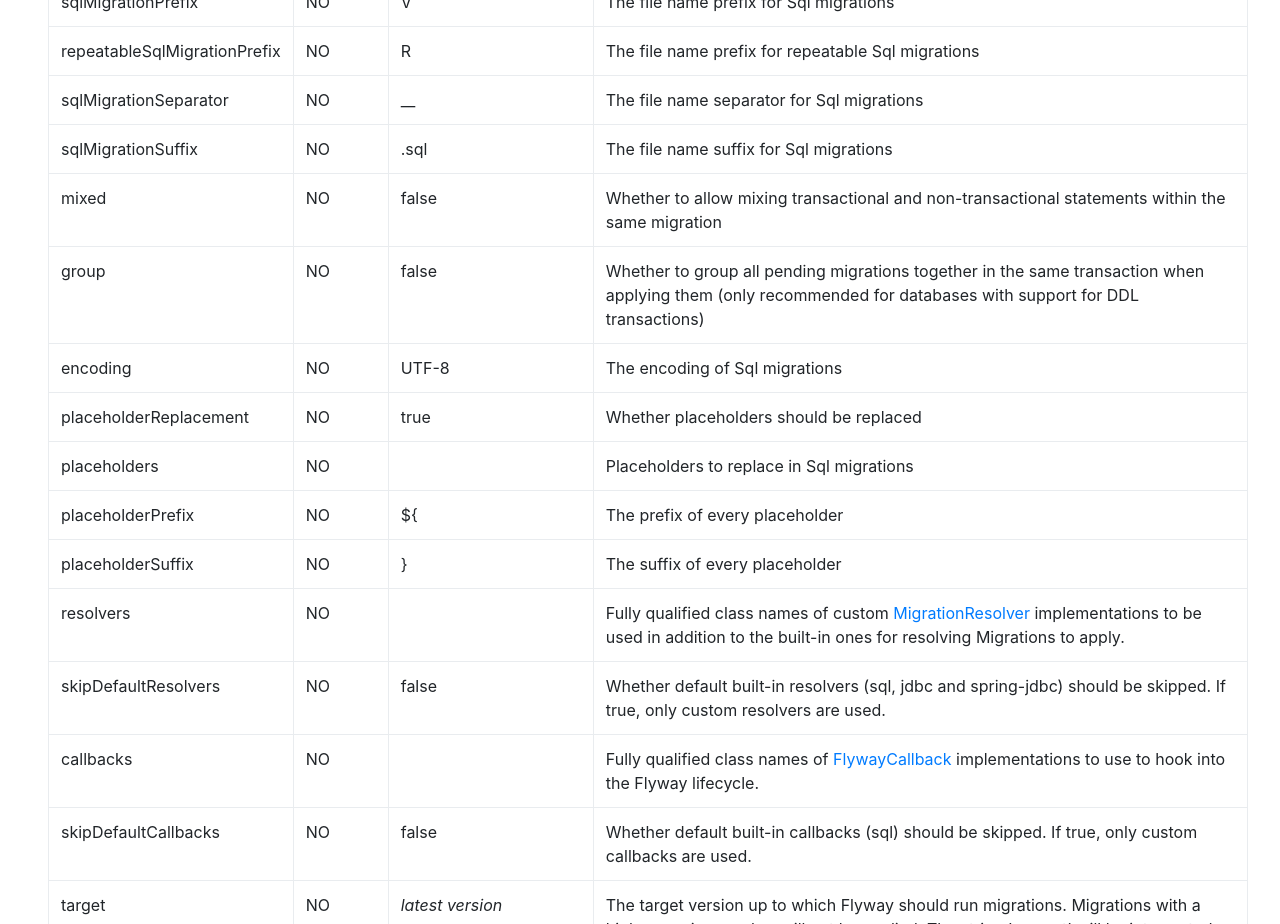
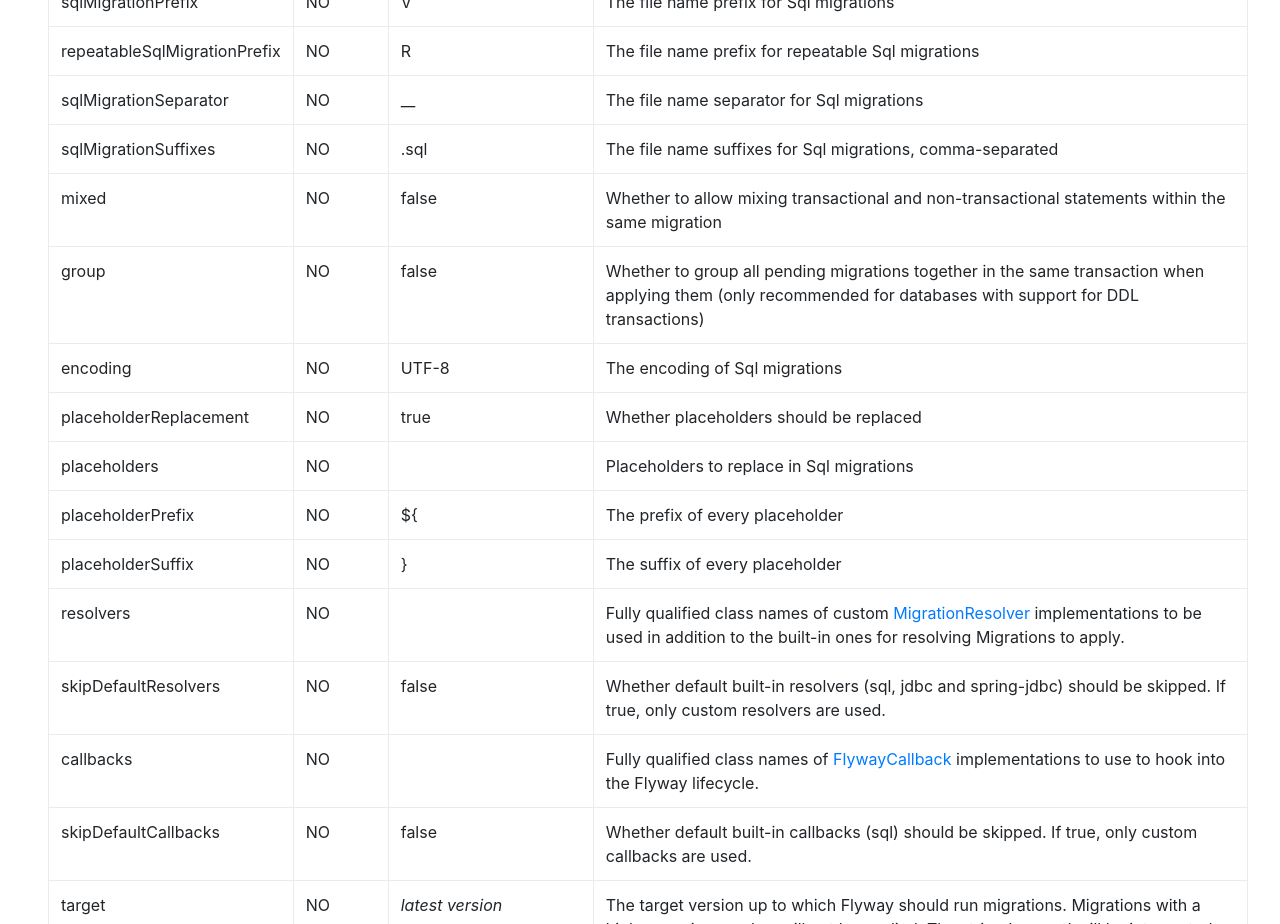
Before and after one commit to ttulka/flyway-ant-web, a plain HTML site: page migrate.html in a window 1280 px wide. Shown: the part 1440-2364 px from the top of the page. Drawn offline with Linux system fonts and the light colour scheme.

Commit message:
sqlMigrationSuffix -> sqlMigrationSuffixes

```diff
--- a/migrate.html
+++ b/migrate.html
@@ -119,10 +119,10 @@
         <td>The file name separator for Sql migrations</td>
     </tr>
     <tr>
-        <td>sqlMigrationSuffix</td>
+        <td>sqlMigrationSuffixes</td>
         <td>NO</td>
         <td>.sql</td>
-        <td>The file name suffix for Sql migrations</td>
+        <td>The file name suffixes for Sql migrations, comma-separated</td>
     </tr>
     <tr>
         <td>mixed</td>
@@ -326,7 +326,7 @@
 &lt;property name=&quot;flyway.sqlMigrationPrefix&quot; value=&quot;Migration-&quot;/&gt;
 &lt;property name=&quot;flyway.repeatableSqlMigrationPrefix&quot; value=&quot;RRR&quot;/&gt;
 &lt;property name=&quot;flyway.sqlMigrationSeparator&quot; value=&quot;__&quot;/&gt;
-&lt;property name=&quot;flyway.sqlMigrationSuffix&quot; value=&quot;-OK.sql&quot;/&gt;
+&lt;property name=&quot;flyway.sqlMigrationSuffixes&quot; value=&quot;-OK.sql&quot;/&gt;
 &lt;property name=&quot;flyway.encoding&quot; value=&quot;ISO-8859-1&quot;/&gt;
 &lt;property name=&quot;flyway.placeholderReplacement&quot; value=&quot;true&quot;/&gt;
 &lt;property name=&quot;flyway.placeholders.aplaceholder&quot; value=&quot;value&quot;/&gt;
```
Also changed, not shown: info.html (+3 -3 lines), repair.html (+3 -3 lines), validate.html (+3 -3 lines).
